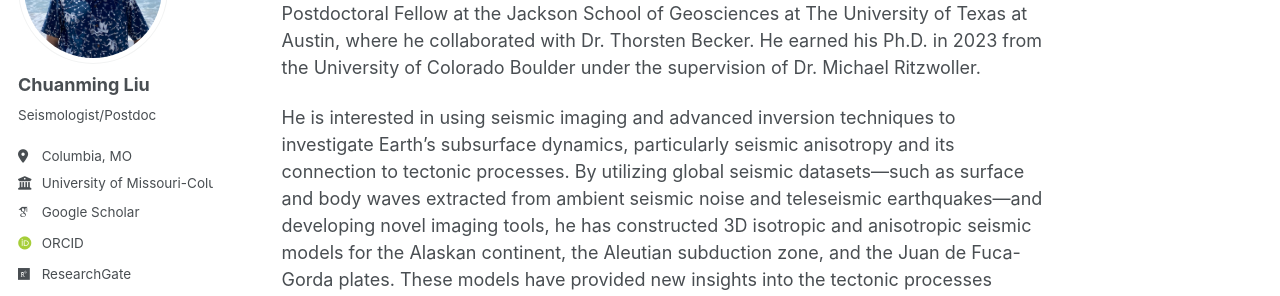
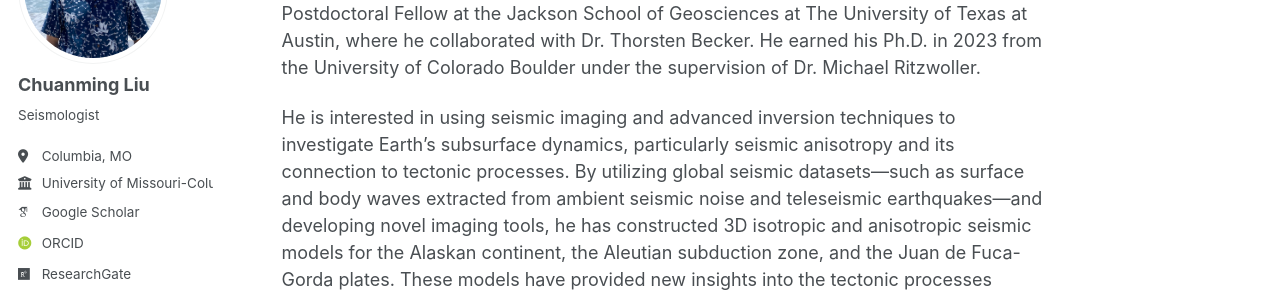
Before and after one commit to Chuanming-Liu/Chuanming-Liu.github.io, a Jekyll site: the page built from _pages/about.md, in a window 1280 px wide. Shown: the part 192-488 px from the top of the page. Built offline with Jekyll 4.4.1, drawn with Linux system fonts in a browser that asks for light colours; some web fonts are replaced.

Commit message:
Update bio to Seismologist

```diff
--- a/_config.yml
+++ b/_config.yml
@@ -24,7 +24,7 @@ author:
   avatar           : "/images/self.png"  # Update with the correct path
   name             : "Chuanming Liu"
   # pronouns         : # example: "she/her"
-  bio              : "Seismologist/Postdoc"
+  bio              : "Seismologist"
   location         : "Columbia, MO"
   employer         : "University of Missouri-Columbia"
   # uri              : # URL
```
